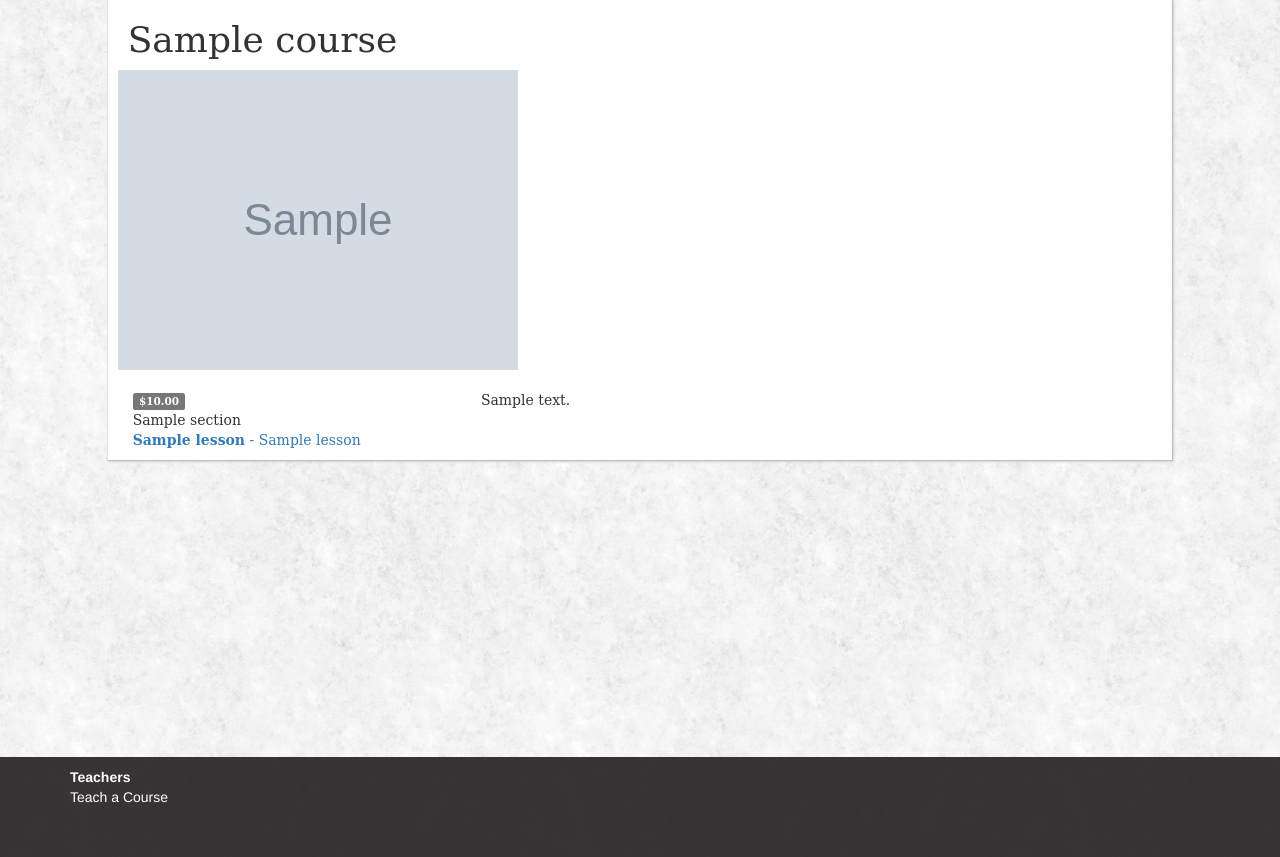
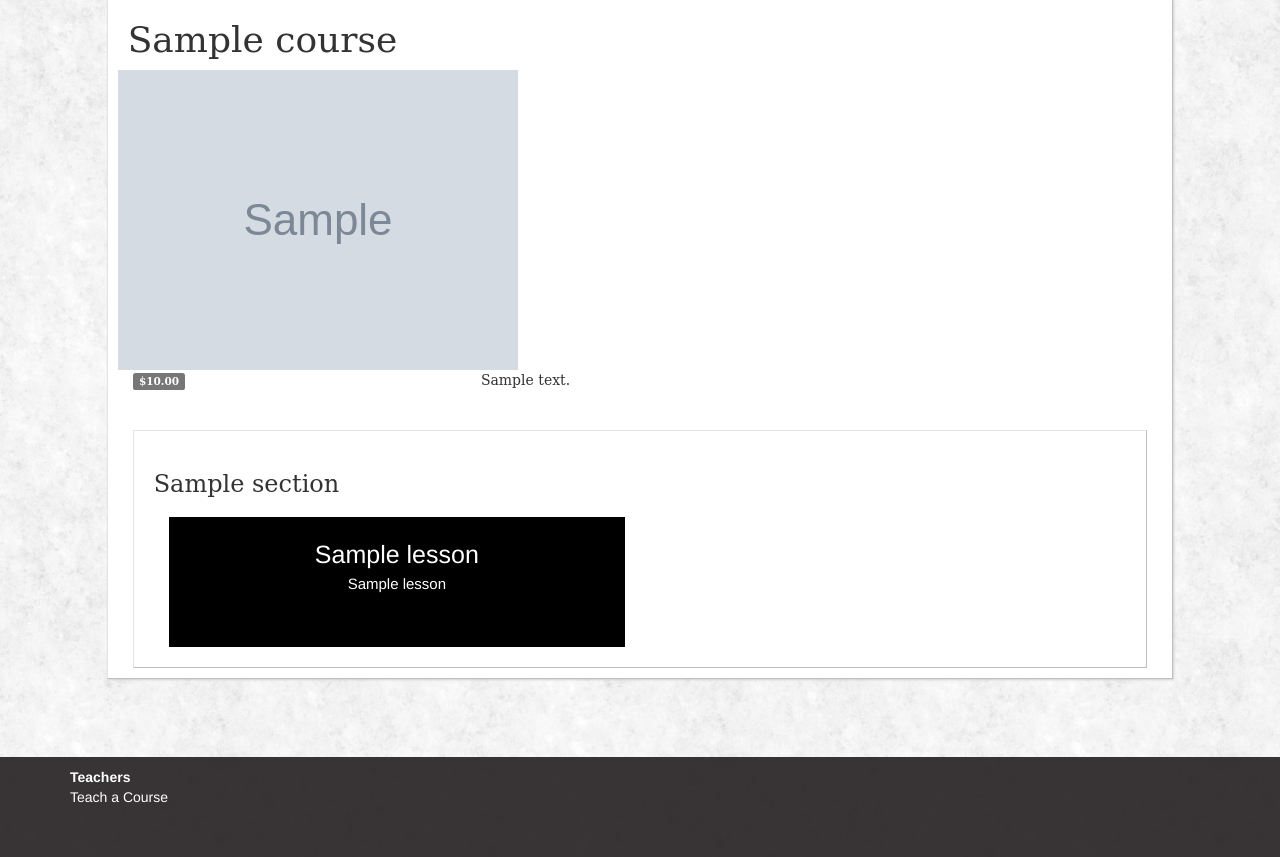
Before and after one commit to mumtaz7/flixter, a Rails app: page /courses/1 in a window 1280 px wide. Shown: the part 93-950 px from the top of the page. Run offline with Rails 7, Linux system fonts and the light colour scheme; tables that the repository leaves empty hold one stand-in row (values such as "Sample post"); grey boxes marked "Sample" are stand-in pictures; style sheets or scripts are compiled from the project's sources; some libraries are stand-ins or nearby versions.

Commit message:
styled course page

```diff
--- a/app/assets/stylesheets/master.css.scss
+++ b/app/assets/stylesheets/master.css.scss
@@ -80,3 +80,32 @@ body {
   padding:8px;
   margin:10px;
 }
+
+.lesson {
+  background-color:black;
+  margin-top:10px;
+  height:130px;
+}
+
+.section {
+  border: 1px solid;
+  border-color: #e4e4e4 #bebebd #bebebd #e4e4e4;
+}
+
+.section {
+  border: 1px solid;
+  border-color: #e4e4e4 #bebebd #bebebd #e4e4e4;
+  padding: 20px;
+}
+
+.lesson a {
+  color:white;
+  font-family: "Helvetica Neue",Helvetica;
+  font-weight:100;
+  font-size: 15px;
+}
+
+.lesson a b {
+  font-weight: 100;
+  font-size:25px;
+}
--- a/app/views/courses/show.html.erb
+++ b/app/views/courses/show.html.erb
@@ -4,7 +4,6 @@
   <h1><%= @course.title %></h1>
   <%= image_tag @course.image, class: 'img-responsive' %>
 
-  <br>
   <div class="col-sm-4 col-xs-12">
     <span class="label label-default">
       <%= number_to_currency @course.cost %>
@@ -23,17 +22,24 @@
 
   <div class="col-xs-12">
     <% @course.sections.each do |section| %>
+      <br /><br />
       <div class="section">
+        <h3>
           <%= section.title %>
+        </h3>
         <% section.lessons.each do |lesson| %>
-          <div class="lesson">
+          <div class="col-xs-12 col-sm-6">
+            <div class="lesson text-center">
+              <br />
               <%= link_to lesson_path(lesson) do %>
                 <b><%= lesson.title %></b>
-              -
+                <br />
                 <%= lesson.subtitle %>
               <% end %>
             </div>
+          </div>
         <% end %>
+        <br class="clr" />
       </div>
     <% end %>
   </div>
```
Lines whose indentation alone changed are shown as unchanged.
